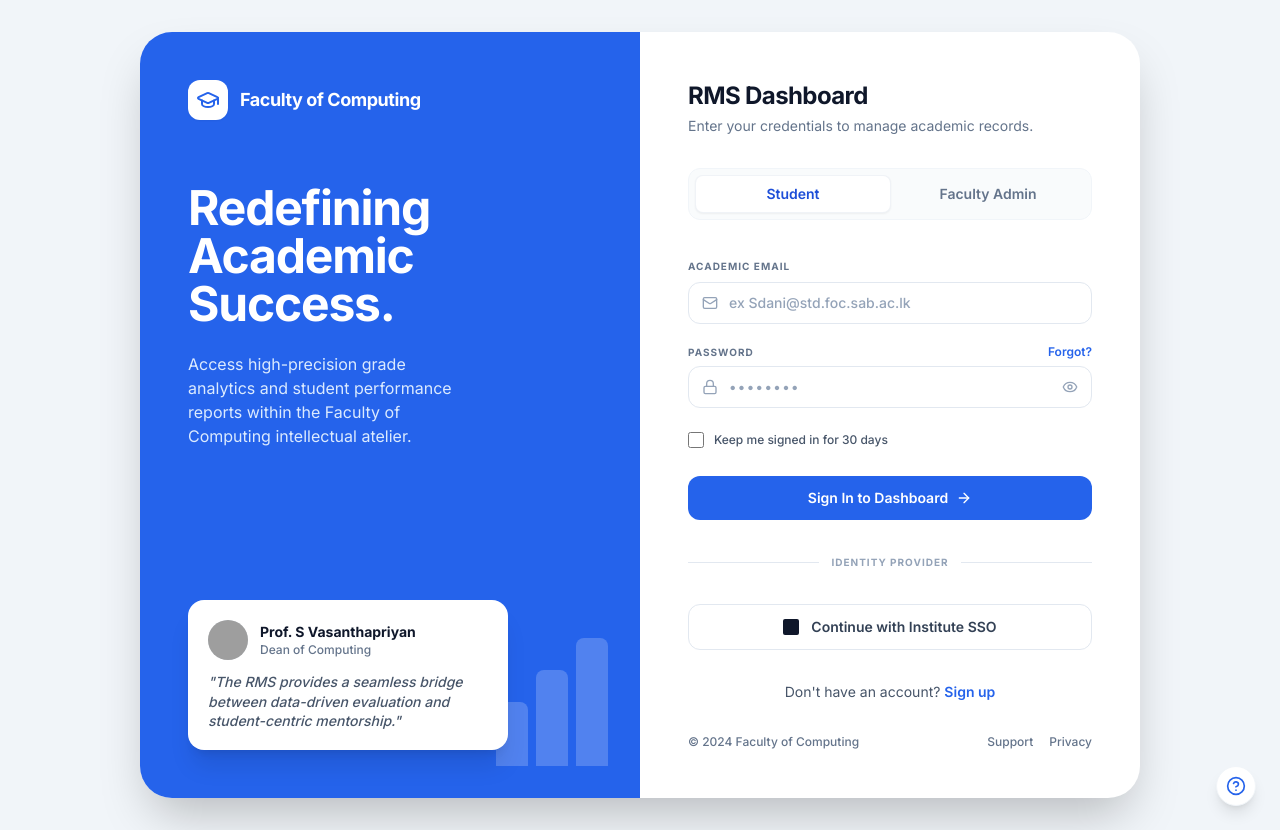
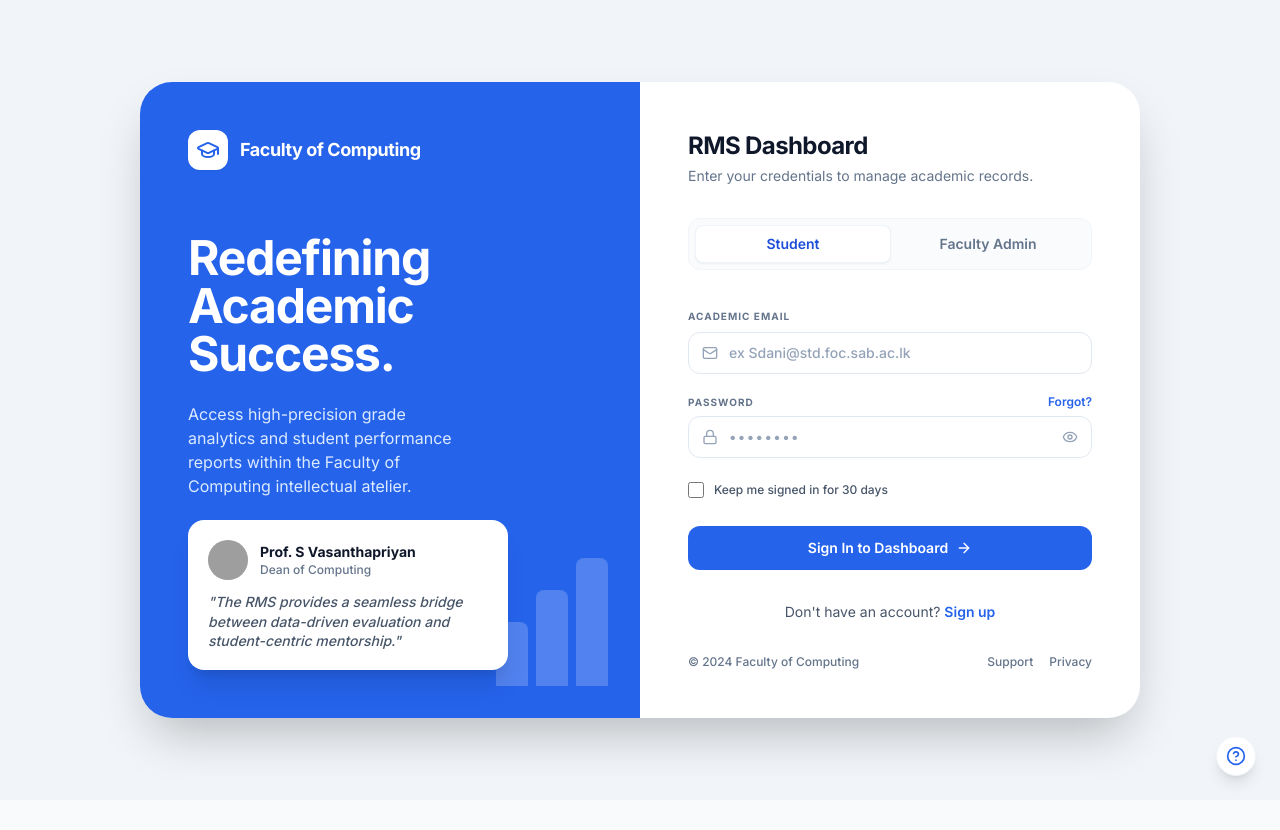
Before and after one commit to Dhivanujan/Community-Project-RMS, a Next.js app: page /login in a window 1280 px wide. After the commit the page ends 800 px from the top, so only its background shows below. Built offline with nearby package versions, Linux system fonts and the light colour scheme; grey boxes are pictures that could not be loaded.

Commit message:
modified app/login/page.jsxfile

```diff
--- a/app/login/page.jsx
+++ b/app/login/page.jsx
@@ -345,27 +345,7 @@ export default function Login() {
               </div>
             </div>
 
-            {/* SSO Divider / Button (Only on Login) */}
-            {isLogin && !isForgotPassword && (
-              <>
-                <div className="relative mt-8 mb-8">
-                  <div className="absolute inset-0 flex items-center">
-                    <div className="w-full border-t border-slate-200"></div>
-                  </div>
-                  <div className="relative flex justify-center text-sm">
-                    <span className="px-3 bg-white text-[10px] font-bold tracking-widest uppercase text-slate-400">Identity Provider</span>
-                  </div>
-                </div>
 
-                <button
-                  type="button"
-                  className="w-full bg-white border border-slate-200 hover:border-slate-300 hover:bg-slate-50 text-slate-700 py-3 rounded-xl font-semibold text-sm transition-all flex items-center justify-center gap-3"
-                >
-                  <div className="w-4 h-4 bg-slate-900 rounded-sm"></div>
-                  Continue with Institute SSO
-                </button>
-              </>
-            )}
 
             <div className="mt-8 text-center text-sm text-slate-600">
               {isForgotPassword ? (
```
